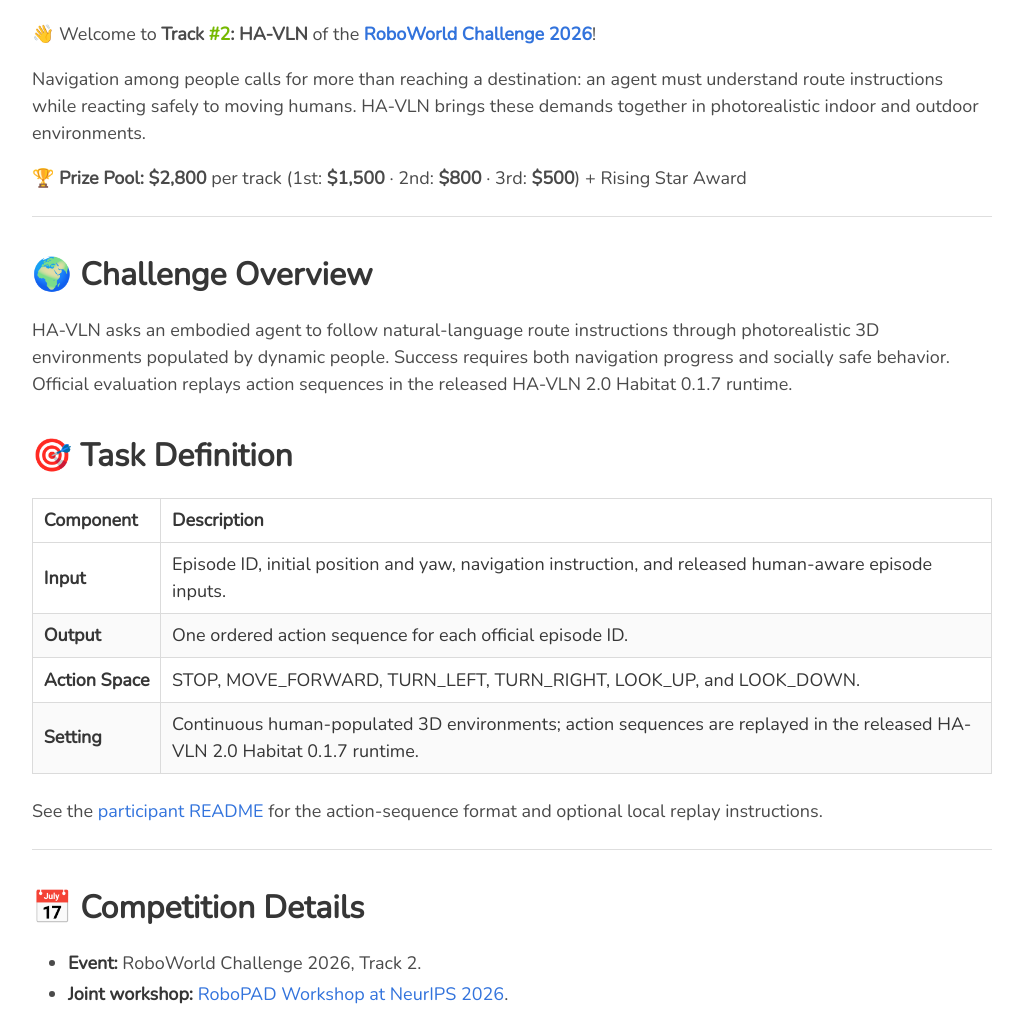
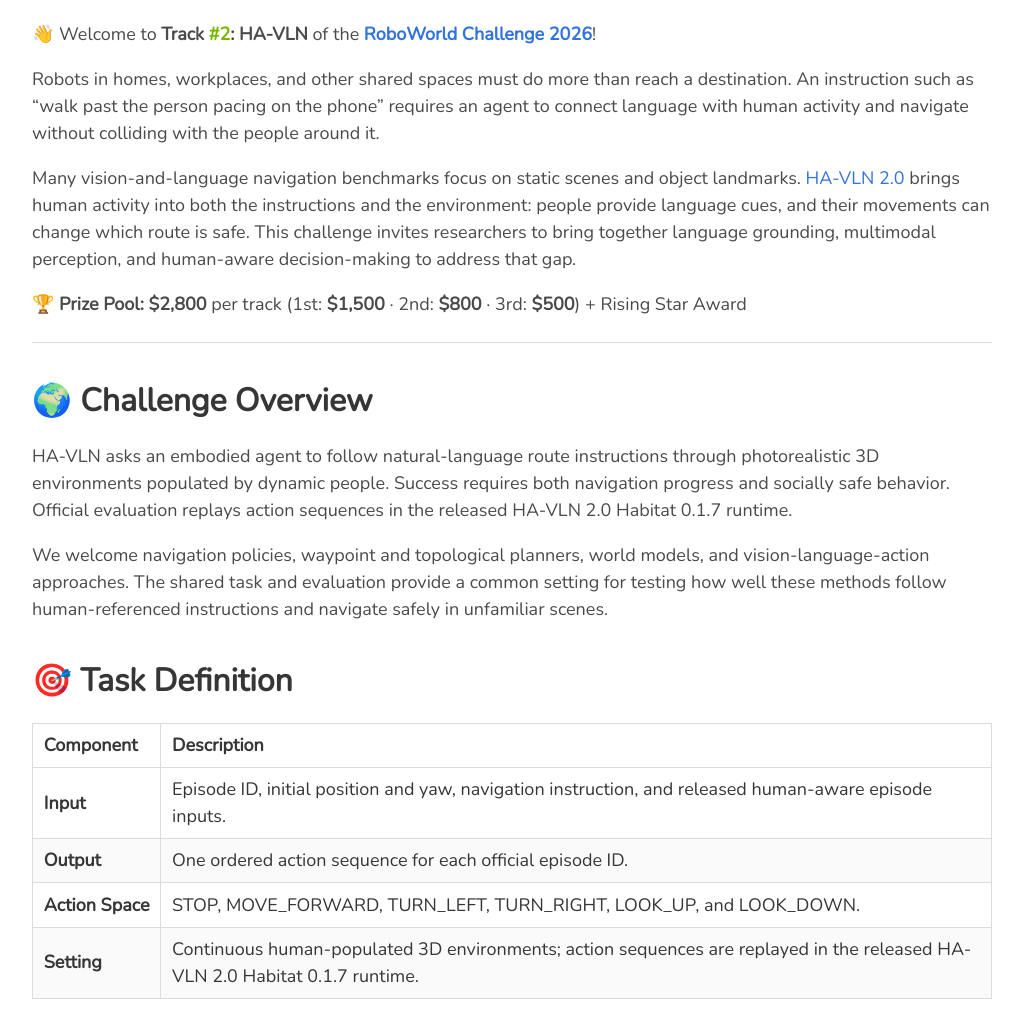
Before and after one commit to F1y1113/havln-challenge, a plain HTML site: page index.html in a window 1280 px wide. Shown: the part 918-1927 px from the top of the page, without its empty margins (128-1151 px from the left). Drawn offline with nearby package versions, Linux system fonts and the light colour scheme; some icons are missing.

Commit message:
Explain motivation for the human-aware VLN challenge
Introduce the shared-space navigation problem and the gap in static, object-centric VLN benchmarks, grounded in HA-VLN 2.0. Invite methods combining language grounding, multimodal perception, and human-aware decisions.

```diff
--- a/index.html
+++ b/index.html
@@ -37,13 +37,15 @@
     <div class="intro">
         <img class="hero-media" src="assets/media/teaser.webp" alt="HA-VLN diagram connecting an instruction, human-populated scene, observations, decisions, and route execution.">
         <p class="welcome">👋 Welcome to <b>Track <span class="world">#2</span>: HA-VLN</b> of the <a href="https://roboworld2026.github.io/" target="_blank" rel="noopener noreferrer"><b>RoboWorld Challenge 2026</b></a>!</p>
-        <p>Navigation among people calls for more than reaching a destination: an agent must understand route instructions while reacting safely to moving humans. HA-VLN brings these demands together in photorealistic indoor and outdoor environments.</p>
+        <p>Robots in homes, workplaces, and other shared spaces must do more than reach a destination. An instruction such as &ldquo;walk past the person pacing on the phone&rdquo; requires an agent to connect language with human activity and navigate without colliding with the people around it.</p>
+        <p>Many vision-and-language navigation benchmarks focus on static scenes and object landmarks. <a href="https://arxiv.org/html/2503.14229v5">HA-VLN 2.0</a> brings human activity into both the instructions and the environment: people provide language cues, and their movements can change which route is safe. This challenge invites researchers to bring together language grounding, multimodal perception, and human-aware decision-making to address that gap.</p>
         <p class="prize-summary">🏆 <b>Prize Pool:</b> <b>$2,800</b> per track (1st: <b>$1,500</b> &middot; 2nd: <b>$800</b> &middot; 3rd: <b>$500</b>) + Rising Star Award</p>
     </div>
     <hr>
     <section id="overview">
         <h2 class="title is-3">🌍 Challenge Overview</h2>
         <p>HA-VLN asks an embodied agent to follow natural-language route instructions through photorealistic 3D environments populated by dynamic people. Success requires both navigation progress and socially safe behavior. Official evaluation replays action sequences in the released HA-VLN 2.0 Habitat 0.1.7 runtime.</p>
+        <p>We welcome navigation policies, waypoint and topological planners, world models, and vision-language-action approaches. The shared task and evaluation provide a common setting for testing how well these methods follow human-referenced instructions and navigate safely in unfamiliar scenes.</p>
     </section>
 
     <section id="task">
```
Also changed, not shown: 1 other file.
